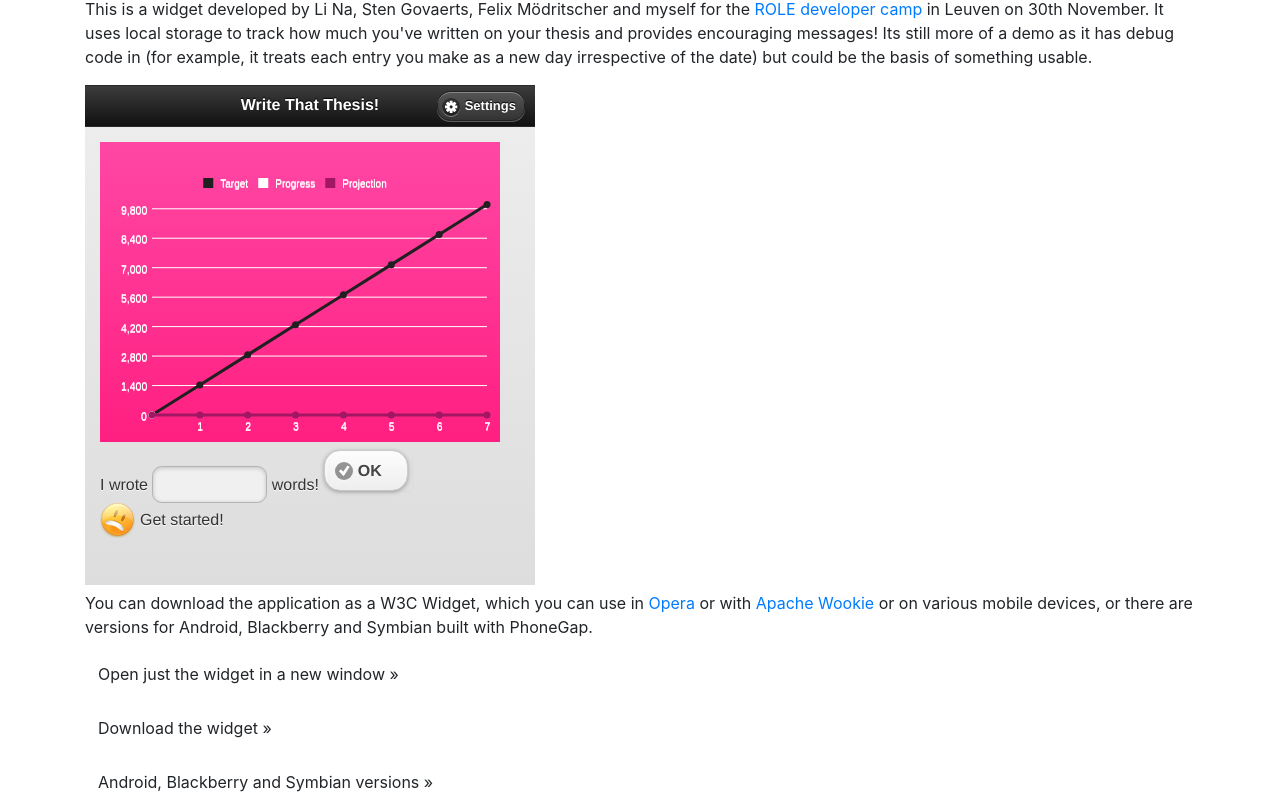
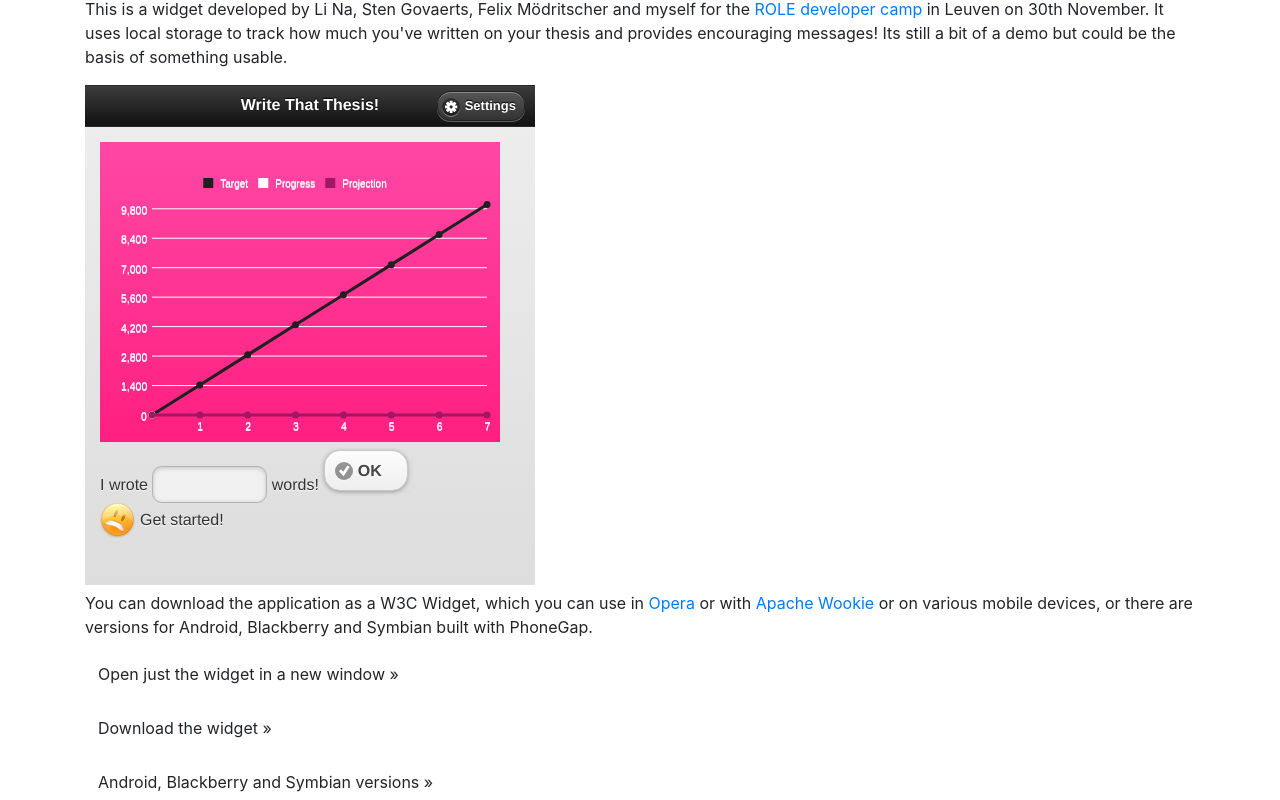
Before and after one commit to scottbw/WriteThatThesis, a plain HTML site: page index.html in a window 1280 px wide. Shown: the part 119-919 px from the top of the page. Drawn offline with nearby package versions, Linux system fonts and the light colour scheme.

Commit message:
updated description

```diff
--- a/index.html
+++ b/index.html
@@ -28,7 +28,7 @@
       <!-- Main hero unit for a primary marketing message or call to action -->
       <div class="hero-unit">
         <h1>Write That Thesis!</h1>
-        <p>This is a widget developed by Li Na, Sten Govaerts, Felix Mödritscher and myself for the <a href="http://www.role-project.eu/?p=2078">ROLE developer camp</a> in Leuven on 30th November. It uses local storage to track how much you've written on your thesis and provides encouraging messages! Its still more of a demo as it has debug code in (for example, it treats each entry you make as a new day irrespective of the date) but could be the basis of something usable.</p>
+        <p>This is a widget developed by Li Na, Sten Govaerts, Felix Mödritscher and myself for the <a href="http://www.role-project.eu/?p=2078">ROLE developer camp</a> in Leuven on 30th November. It uses local storage to track how much you've written on your thesis and provides encouraging messages! Its still a bit of a demo but could be the basis of something usable.</p>
         <iframe src="widget/index.html" width=450 height=500 style="border:none" scrolling="no"></iframe>
                   <p>You can download the application as a W3C Widget, which you can use in <a href="http://www.opera.com/">Opera</a> or with <a href="http://incubator.apache.org/wookie">Apache Wookie</a> or on various mobile devices, or there are versions for Android, Blackberry and Symbian built with PhoneGap.</p>
           <p><a target="_blank" class="btn primary large" href="widget/index.html">Open just the widget in a new window &raquo;</a></p>
```
